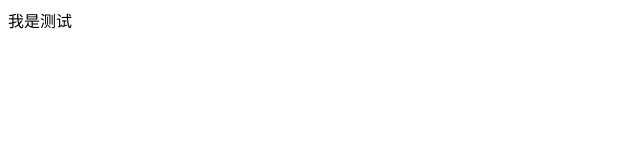
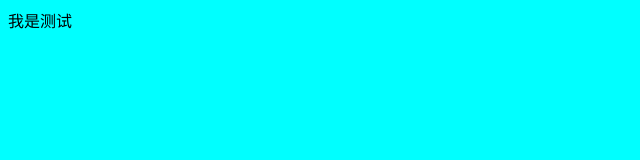
Before and after one commit to yxy07112420/jQueryDemo, a plain HTML site: page page/index.html in a window 1280 px wide. Shown: the whole page, without its empty margins (0-640 px from the left). Drawn offline with Linux system fonts and the light colour scheme.

Commit message:
我是测试加上css样式

```diff
--- /dev/null
+++ b/css/index.css
@@ -0,0 +1,3 @@
+body{
+    background-color: aqua;
+}
--- a/page/index.html
+++ b/page/index.html
@@ -3,6 +3,7 @@
 <head>
     <meta charset="UTF-8">
     <title>Title</title>
+    <link  rel="stylesheet" href="../css/index.css"/>
 </head>
 <body>
     我是测试
```
